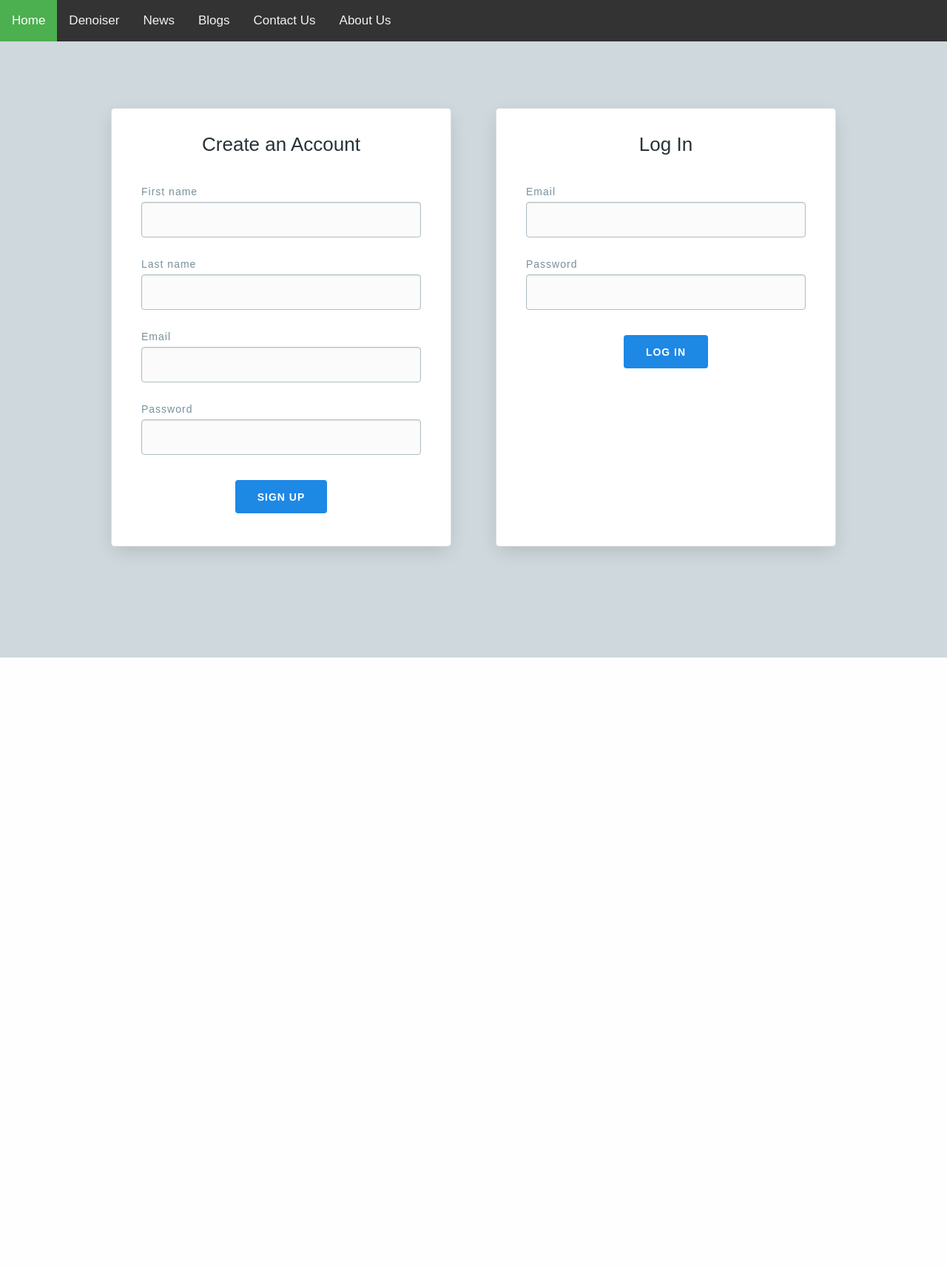
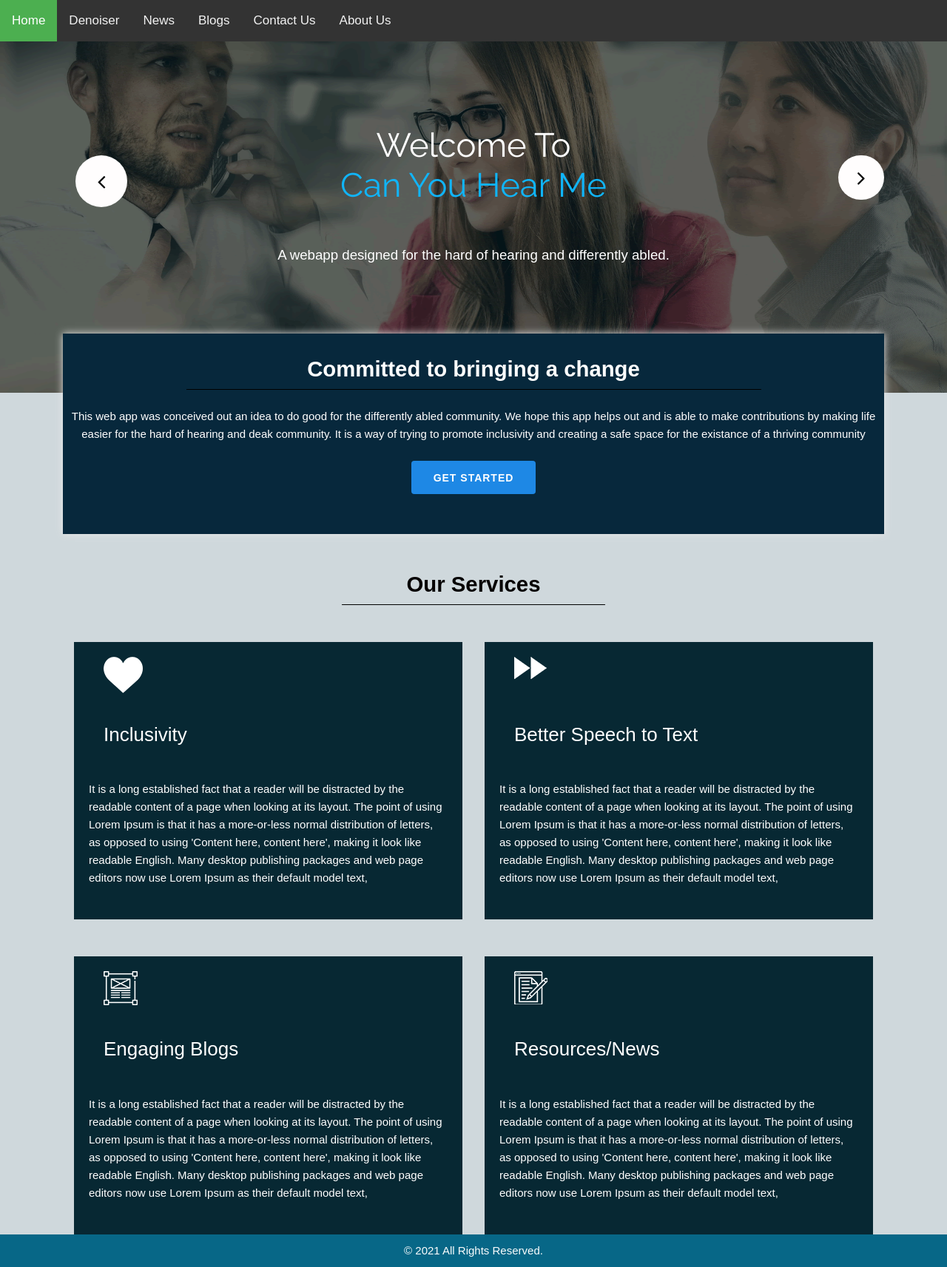
Before and after one commit to SimranKucheria/Denoiser, a Flask app: page / in a window 1280 px wide. Shown: the whole page at 74% size. Before the commit the page ends 889 px from the top, so only its background shows below. Run offline with Flask 2, Linux system fonts and the light colour scheme; some libraries are stand-ins or nearby versions.

```diff
--- a/login/app.py
+++ b/login/app.py
@@ -49,9 +49,13 @@ def login_required(f):
 
 @app.route('/')
 def home():
-    if 'logged_in' in session:
-        return redirect('/dashboard/')
-    return render_template('home.html')
+    #if 'logged_in' in session:
+     #   return redirect('/dashboard/')
+    return render_template('dashboard.html')
+
+@app.route('/gettingstarted')
+def getstarted():
+	return render_template('home.html')
 
 
 @app.route('/forgotpassword', methods=["GET", "POST"])
--- a/login/static/css/style.css
+++ b/login/static/css/style.css
@@ -255,7 +255,7 @@ a {
 .creative_taital{
 	width: 100%;
 	float: left;
-	background-color: #ffffff;
+	background-color : #07283C;
 	height: auto;
 	padding-bottom: 30px;
 	padding-top: 30px;
@@ -266,7 +266,7 @@ a {
 }
 
 .creative_text{
-	color: #050000;
+	color: #ffffff;
 	font-size: 22pt;
 	text-align: center;
 	border-bottom: 1px solid #000;
@@ -575,7 +575,7 @@ button.main_bt {
 .about_page .creative_taital {
     width: 100%;
     float: left;
-    background-color: #ffffff;
+    background-color: #78909C;"
     height: auto;
     padding-bottom: 30px;
     padding-top: 30px;
--- a/login/templates/dashboard.html
+++ b/login/templates/dashboard.html
@@ -1,33 +1,5 @@
 {% extends "base.html" %}
-
 {% block content %}
-<!-- <div class="card-wrapper">
-
-    <div class="card">
-
-      <h1 class="center">Dashboard</h1>
-      <p class="center">You are currently logged in.</p>
-
-      <div class="center">
-        <a href="/user/signout" class="btn btn--secondary">Sign Out</a>
-      </div>
-
-    </div>
-
-    <div class="card">
-
-      <h2 class="center">Your Info</h2>
-
-      <p>
-        <strong>ID:</strong> {{ session['user']['_id'] }}<br>
-        <strong>FirstName:</strong> {{ session['user']['Firstname'] }}<br>
-        <strong>LastName:</strong> {{ session['user']['Lastname'] }}<br>
-        <strong>Email:</strong> {{ session['user']['Email'] }}
-      </p>
-
-    </div>
-
-</div> -->
 <div class="banner-main">
   <div class="container">
     <div id="main_slider" class="carousel slide" data-ride="carousel">
@@ -38,39 +10,21 @@
             <h1 class="bnner_title">Welcome To<br>
               <span style="color: #10b5fa">Can You Hear Me</span>
             </h1>
-            <p class="long_text">It is a long established fact that a reader will be distracted by the readable content
-              of a page when looking </p>
-          </div>
-          <div class="btn_main">
-            <button type="button" class="btn btn-dark btn-lg"><a
-                href="http://localhost:5000/contact">Contact</a></button>
+            <p class="long_text"> A webapp designed for the hard of hearing and differently abled. </p>
           </div>
         </div>
         <div class="carousel-item">
           <div class="titlepage-h1">
-            <h1 class="bnner_title">The Aim of this WebApp is to provide services to the specially abled
+            <h1 class="bnner_title">Designed with love
             </h1>
-            <p class="long_text">It is a long established fact that a reader will be distracted by the readable content
-              of a page when looking </p>
+            <p class="long_text">An approach to build bridges and make the world a little more accesible for everyone </p>
           </div>
         </div>
-        <!-- <div class="carousel-item">
-          <div class="titlepage-h1">
-            <h1 class="bnner_title">Welcome To<br>
-              <span style="color: #10b5fa">Content Writing Services</span>
-            </h1>
-            <p class="long_text">It is a long established fact that a reader will be distracted by the readable content
-              of a page when looking </p>
-          </div>
-          <div class="btn_main">
-            <button type="button" class="btn btn-dark btn-lg">Contact</button>
-          </div>
-        </div> -->
       </div>
       <a class="carousel-control-prev" href="#main_slider" role="button" data-slide="prev">
         <i class="fa fa-angle-left"></i>
       </a>
-      <a class="carousel-control-next" href="#main_slider" role="button" data-slide="prev">
+      <a class="carousel-control-next" href="#main_slider" role="button" data-slide="next">
         <i class="fa fa-angle-right"></i>
       </a>
     </div>
@@ -78,27 +32,17 @@
 </div>
 <!--banner end -->
 <!--services start -->
-<div class="services_main">
+<div class="service_main"">
   <div class="container">
     <div class="creative_taital">
-      <h1 class="creative_text">Denoising and Speech-To-Text Services</h1>
-      <p style="color: #050000; text-align: center;">It is a long established fact that a reader will be distracted by
-        the readable content of a page when looking at its layout. The point of using Lorem Ipsum is that it has a
-        more-or-less normal distribution of letters, as opposed to using 'Content here, content here', making it look
-        like readable English. Many desktop publishing packages and web page editors now use Lorem Ipsum as their
-        default model text, and a search for 'lorem ipsum' will uncover many web sites still in their infancIt is a long
-        established fact that a reader will be distracted by the readable content of a page when looking at its layout.
-        The point of using Lorem Ipsum is that it has a more-or-less normal distribution of letters, as opposed to using
-        'Content here, content here', making it look like readable English. Many desktop publishing packages and web
-        page editors now use Lorem Ipsum as their default model text, and a search for 'lorem ipsum' will uncover many
-        web sites still in their infanc</p>
+      <h1 class="creative_text">Committed to bringing a change</h1>
+      <p style="color: #ffffff; text-align: center;">This web app was conceived out an idea to do good for the differently abled community. We hope this app helps out and is able to make contributions by making life easier for the hard of hearing and deak community. It is a way of trying to promote inclusivity and creating a safe space for the existance of a thriving community </p>
       <div class="btn_main">
-        <button type="button" class="btn btn-dark btn-lg"><a href="http://localhost:5000/recorder">Get
-            started</a></button>
+        <button type="button" class="btn btn-dark btn-lg"><a href="http://localhost:5000/gettingstarted">Get Started</a></button>
       </div>
     </div>
     <div class="section_service_2">
-      <h1 class="service_text">Our Service</h1>
+      <h1 class="service_text">Our Services</h1>
     </div>
     <div class="service_main">
       <div class="container">
@@ -106,7 +50,7 @@
           <div class="col-md-6">
             <div class="written_text">
               <div class="like_icon"><img src="/static/images/like-icon.png"></div>
-              <h1 class="written_text">Written with Love</h1>
+              <h1 class="written_text">Inclusivity</h1>
               <p>It is a long established fact that a reader will be distracted by the readable content of a page when
                 looking at its layout. The point of using Lorem Ipsum is that it has a more-or-less normal distribution
                 of letters, as opposed to using 'Content here, content here', making it look like readable English. Many
@@ -116,7 +60,7 @@
           <div class="col-md-6">
             <div class="written_text">
               <div class="like_icon"><img src="/static/images/fast-forword-icon.png"></div>
-              <h1 class="written_text">Fast Turnaround</h1>
+              <h1 class="written_text">Better Speech to Text</h1>
               <p>It is a long established fact that a reader will be distracted by the readable content of a page when
                 looking at its layout. The point of using Lorem Ipsum is that it has a more-or-less normal distribution
                 of letters, as opposed to using 'Content here, content here', making it look like readable English. Many
@@ -132,7 +76,7 @@
           <div class="col-md-6">
             <div class="written_text">
               <div class="like_icon"><img src="/static/images/design-icon.png"></div>
-              <h1 class="written_text">Up to Date</h1>
+              <h1 class="written_text">Engaging Blogs</h1>
               <p>It is a long established fact that a reader will be distracted by the readable content of a page when
                 looking at its layout. The point of using Lorem Ipsum is that it has a more-or-less normal distribution
                 of letters, as opposed to using 'Content here, content here', making it look like readable English. Many
@@ -142,7 +86,7 @@
           <div class="col-md-6">
             <div class="written_text">
               <div class="like_icon"><img src="/static/images/writing-icon.png"></div>
-              <h1 class="written_text">Premium Content</h1>
+              <h1 class="written_text">Resources/News</h1>
               <p>It is a long established fact that a reader will be distracted by the readable content of a page when
                 looking at its layout. The point of using Lorem Ipsum is that it has a more-or-less normal distribution
                 of letters, as opposed to using 'Content here, content here', making it look like readable English. Many
--- a/login/templates/home.html
+++ b/login/templates/home.html
@@ -44,7 +44,7 @@
         <p class="error error--hidden"></p>
 
         <input type="submit" value="Log In" class="btn">
-        <a href="http://localhost:5000/forgotpassword">Forgot Password?</a>
+        <a style="color: #050000" href="http://localhost:5000/forgotpassword">Forgot Password?</a>
 
       </form>
 
```
